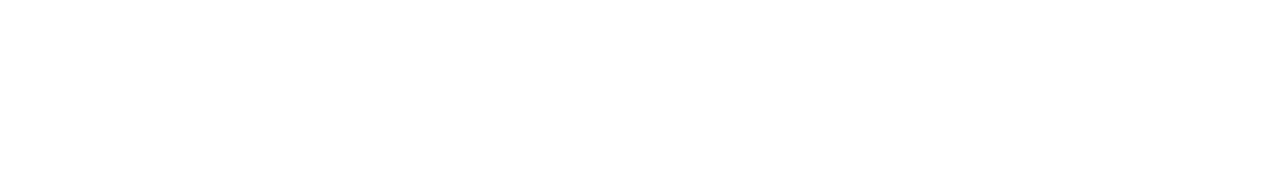
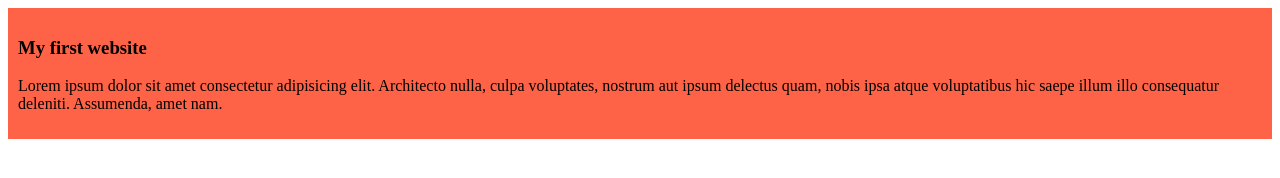
Before and after one commit to riadahmed1/my-simple-website, a plain HTML site: page index.html in a window 1280 px wide. Drawn offline with Linux system fonts and the light colour scheme.

Commit message:
added the first blog

```diff
--- a/index.html
+++ b/index.html
@@ -4,8 +4,14 @@
     <meta charset="UTF-8">
     <meta name="viewport" content="width=device-width, initial-scale=1.0">
     <title>My Simple Website</title>
+    <link rel="stylesheet" href="styles/blog.css">
 </head>
 <body>
-
+    <div>
+        <h3>My first website</h3>
+        <p>
+            Lorem ipsum dolor sit amet consectetur adipisicing elit. Architecto nulla, culpa voluptates, nostrum aut ipsum delectus quam, nobis ipsa atque voluptatibus hic saepe illum illo consequatur deleniti. Assumenda, amet nam.
+        </p>
+    </div>
 </body>
 </html>
--- /dev/null
+++ b/styles/blog.css
@@ -0,0 +1,4 @@
+div{
+    background-color: tomato;
+    padding: 10px;
+}
```
